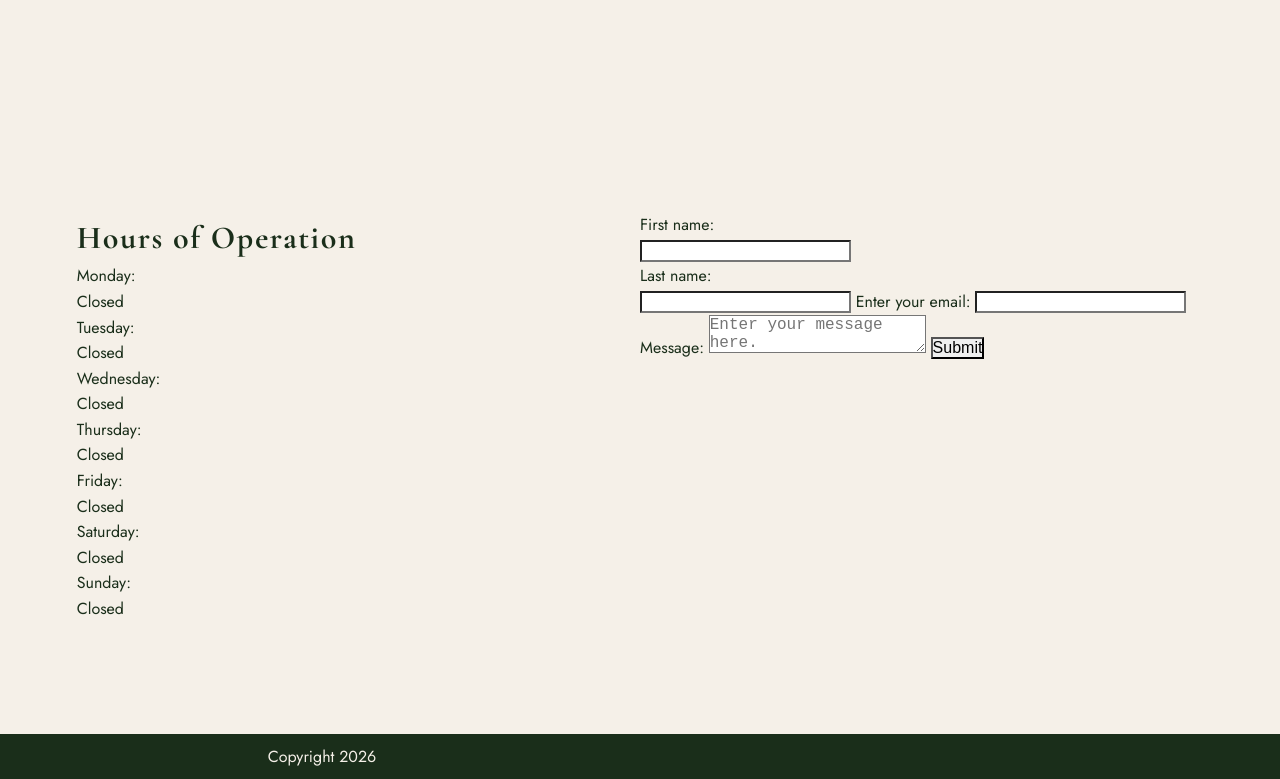
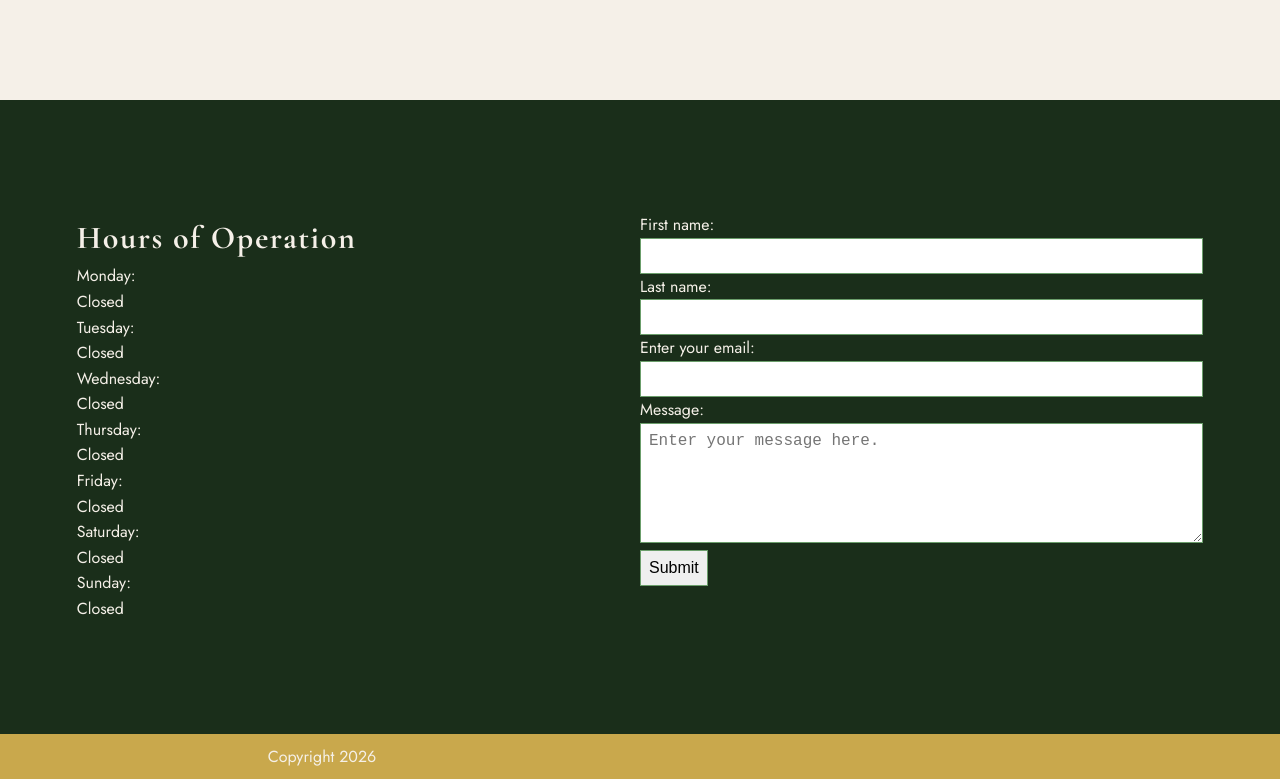
Before and after one commit to AngryGrizzlyBear/March-One-Page-Website, a plain HTML site: page index.html in a window 1280 px wide. Shown: the part 1785-2564 px from the top of the page. Drawn offline with nearby package versions, Linux system fonts and the light colour scheme.

Commit message:
stylized contact page, fixed a few bugs and styling errors.

```diff
--- a/styles.css
+++ b/styles.css
@@ -152,13 +152,14 @@ ul.open a {
 }
 
 #about {
-    background-color: var(--green-deep);
+    background-color: var(--green-mid);
     color: var(--cream);
 }
 
 .products-grid {
     display: grid;
     grid-template-columns: 1fr;
+    gap: 3rem;
 }
 
 
@@ -230,6 +231,8 @@ section {
 
 #contact {
     display: grid;
+    background-color: var(--green-deep);
+    color: var(--cream);
 }
 
 
@@ -238,6 +241,13 @@ textarea {
     font-size: 1rem;
     -webkit-appearance: none;
     border-radius: 0;
+    border: 1px solid var(--green-light);
+    padding: 0.5rem;
+    width: 100%;
+}
+
+textarea {
+    min-height: 120px;
 }
 
 input[type="submit"] {
@@ -245,7 +255,7 @@ input[type="submit"] {
 }
 
 footer {
-    background-color: var(--text-dark);
+    background-color: var(--gold);
     color: var(--cream);
     text-align: center;
     padding: 10px;
```
